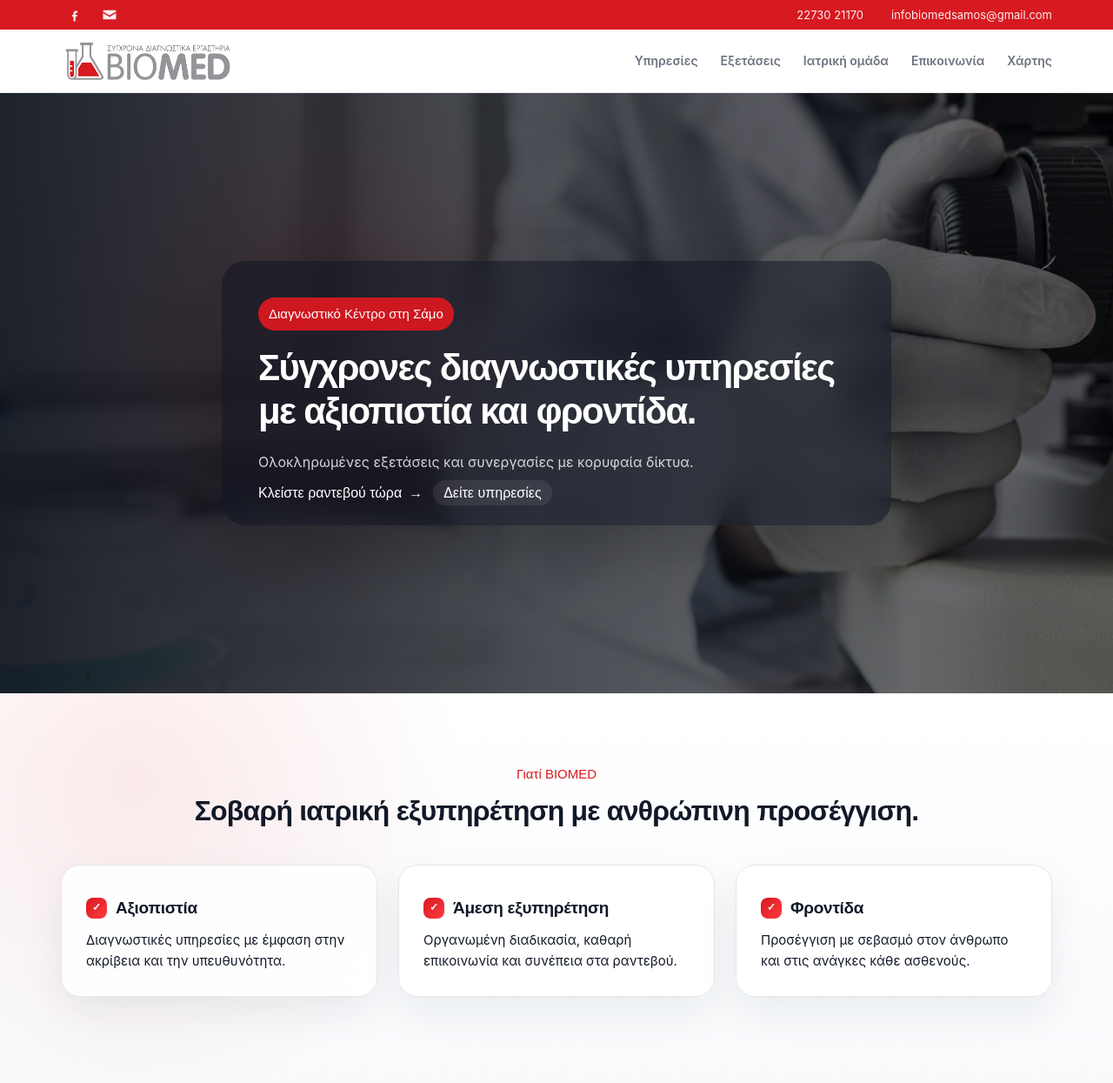
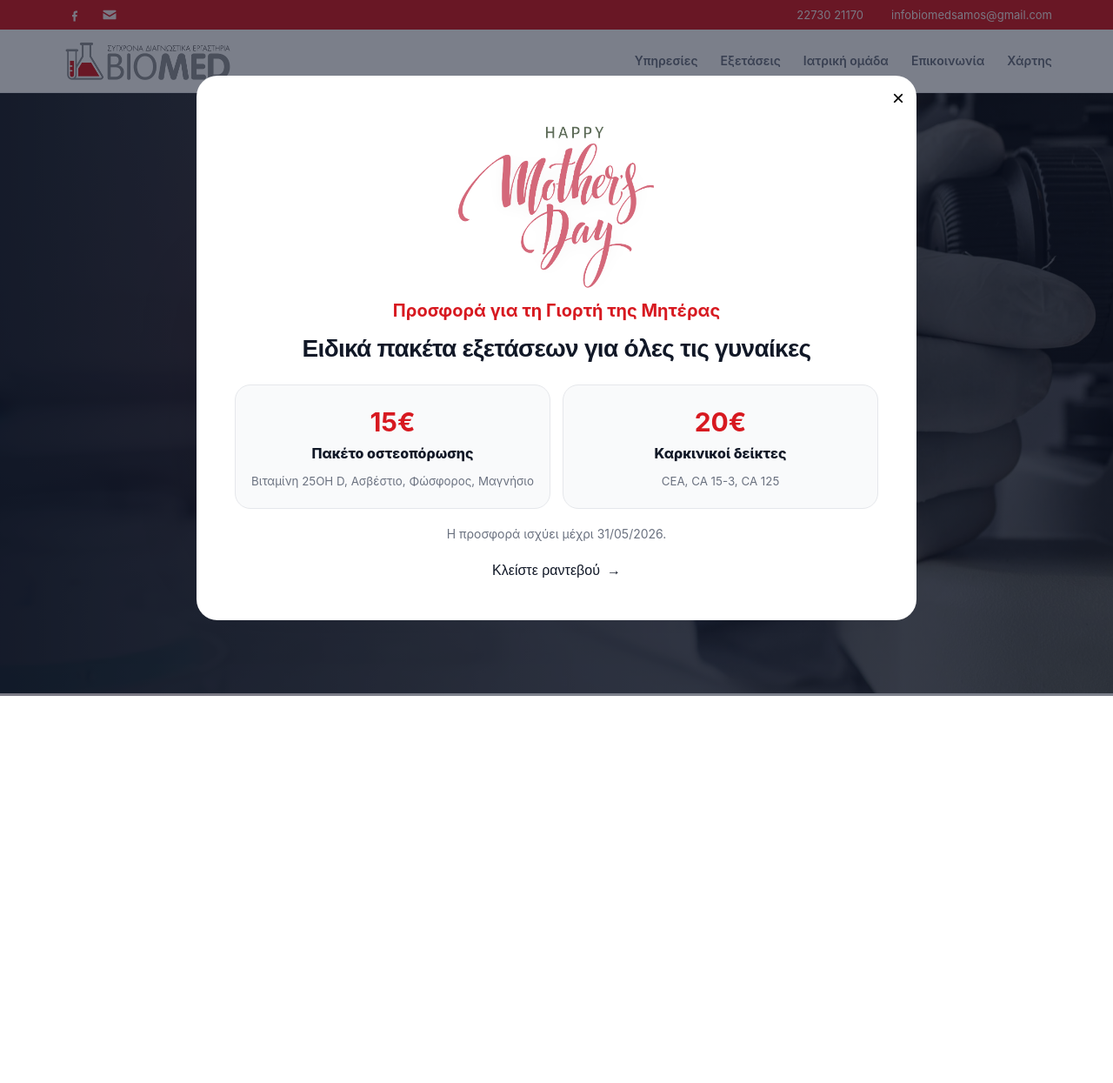
Before and after one commit to makiskollias/biomedsamos, a FastAPI app: page / in a window 1280 px wide. Shown: the top 1245 px of the page at 87% size. After the commit the page ends 800 px from the top, so only its background shows below. Run offline with FastAPI, Linux system fonts and the light colour scheme.

Commit message:
UI polish + popup

```diff
--- a/static/css/_base.css
+++ b/static/css/_base.css
@@ -134,6 +134,10 @@
   text-align: center;
   font-size: 13px;
   color: rgba(255, 255, 255, 0.5);
+}
+
+.footer-location + .footer-location {
+  margin-top: 20px;
 }
 
 .services {
--- /dev/null
+++ b/static/css/popup.css
@@ -0,0 +1,121 @@
+.promo-popup {
+  position: fixed;
+  inset: 0;
+  z-index: 100000;
+  display: flex;
+  align-items: center;
+  justify-content: center;
+  padding: 20px;
+  background: rgba(15, 23, 42, 0.55);
+  opacity: 0;
+  visibility: hidden;
+  pointer-events: none;
+  transition: opacity 0.3s ease, visibility 0.3s ease;
+}
+
+.promo-popup__image {
+  display: block;
+  max-width: 240px;
+  margin: 0 auto 2px;
+  opacity: 0.9;
+  filter: drop-shadow(0 4px 10px rgba(0,0,0,0.05));
+}
+
+.promo-popup.is-visible {
+  opacity: 1;
+  visibility: visible;
+  pointer-events: auto;
+}
+
+.promo-popup__box {
+  background: #ffffff;   /* ΜΟΝΟ λευκό */
+  padding: 22px;         /* κράτα padding */
+  border-radius: 24px;
+  position: relative;
+}
+
+.promo-popup.is-visible .promo-popup__box {
+  transform: translateY(0);
+}
+
+.promo-popup__close {
+  position: absolute;
+  top: 12px;
+  right: 14px;
+  z-index: 10;
+
+  font-size: 24px;
+  background: transparent;
+  border: 0;
+  cursor: pointer;
+}
+
+.promo-popup__box {
+  text-align: center;
+}
+
+.promo-popup__kicker {
+  color: var(--color-primary);
+  font-weight: 700;
+  font-size: 20px;
+}
+
+.promo-popup h2 {
+  margin: 10px 0 22px;
+  font-size: 28px;
+}
+
+.promo-popup__offers {
+  display: grid;
+  grid-template-columns: repeat(2, 1fr);
+  gap: 14px;
+}
+
+.promo-popup__offers div {
+  border: 1px solid var(--color-border);
+  border-radius: 18px;
+  padding: 18px;
+  background: #f9fafb;
+}
+
+.promo-popup__offers strong {
+  display: block;
+  color: var(--color-primary);
+  font-size: 30px;
+}
+
+.promo-popup__offers span {
+  display: block;
+  font-weight: 800;
+  margin-bottom: 6px;
+}
+
+.promo-popup__offers small {
+  color: var(--color-muted);
+  line-height: 1.5;
+}
+
+.promo-popup__note {
+  margin: 18px 0;
+  color: var(--color-muted);
+  font-size: 14px;
+}
+
+.promo-popup__btn {
+  width: 100%;
+  justify-content: center;
+}
+
+@media (max-width: 560px) {
+  .promo-popup__box {
+    padding: 28px 22px;
+  }
+
+  .promo-popup h2 {
+    font-size: 24px;
+  }
+
+  .promo-popup__offers {
+    grid-template-columns: 1fr;
+  }
+}
--- /dev/null
+++ b/static/js/popup.js
@@ -0,0 +1,17 @@
+const promoPopup = document.querySelector("#promoPopup");
+const promoClose = document.querySelector("#promoClose");
+const promoCta = document.querySelector("#promoCta");
+
+if (promoPopup && promoClose) {
+  setTimeout(() => {
+  promoPopup.classList.add("is-visible");
+}, 1200);
+  promoClose.addEventListener("click", () => {
+    promoPopup.classList.remove("is-visible");
+  });
+
+  promoCta?.addEventListener("click", () => {
+    promoPopup.classList.remove("is-visible");
+    umami?.track("mothers_day_offer_click");
+  });
+}
--- a/templates/landing.html
+++ b/templates/landing.html
@@ -7,7 +7,8 @@
     <link rel="stylesheet" href="{{ url_for('static', path='css/landing.css') }}?v=2">
     <link rel="icon" type="image/jpeg" href="/static/images/fav.jpg">
     <script defer src="https://cloud.umami.is/script.js" data-website-id="bc2dd647-9cea-42fb-a611-07e6f79737b7"></script>
-</head>
+    <link rel="stylesheet" href="{{ url_for('static', path='css/popup.css') }}">
+    </head>
 <body>
 
 <header class="topbar">
@@ -460,13 +461,15 @@
 
             <div class="footer-location">
                 <strong>Βαθύ</strong>
-                <p>Δευτέρα - Παρασκευή: 07:30 - 13:30</p>
+                <p>Δευτέρα - Παρασκευή: 07:30 - 15:00</p>
+                <p>και απογεύματα: 17:30 - 20:00</p>
                 <p>Σάββατο: 08:00 - 12:00</p>
             </div>
 
             <div class="footer-location">
                 <strong>Χώρα</strong>
-                <p>Κατόπιν επικοινωνίας</p>
+                <p>  </p>
+                <p>Δευτέρα - Παρασκευή: 07:30 - 13:30</p>
             </div>
         </div>
 
@@ -511,6 +514,8 @@
   </svg>
 </a>
 
+{% include "partials/popup.html" %}
+<script src="{{ url_for('static', path='js/popup.js') }}"></script>
 <script src="{{ url_for('static', path='js/landing.js') }}"></script>
 </body>
 </html>
--- /dev/null
+++ b/templates/partials/popup.html
@@ -0,0 +1,36 @@
+<div class="promo-popup" id="promoPopup">
+  <div class="promo-popup__box">
+    <button class="promo-popup__close" id="promoClose">×</button>
+
+<div class="promo-popup__box">
+
+  <img src="{{ url_for('static', path='images/mother.png') }}"
+       alt="Happy Mother's Day"
+       class="promo-popup__image">
+
+  <span class="promo-popup__kicker">Προσφορά για τη Γιορτή της Μητέρας</span>
+
+    <h2>Ειδικά πακέτα εξετάσεων για όλες τις γυναίκες</h2>
+
+    <div class="promo-popup__offers">
+      <div>
+        <strong>15€</strong>
+        <span>Πακέτο οστεοπόρωσης</span>
+        <small>Βιταμίνη 25OH D, Ασβέστιο, Φώσφορος, Μαγνήσιο</small>
+      </div>
+
+      <div>
+        <strong>20€</strong>
+        <span>Καρκινικοί δείκτες</span>
+        <small>CEA, CA 15-3, CA 125</small>
+      </div>
+    </div>
+
+    <p class="promo-popup__note">Η προσφορά ισχύει μέχρι 31/05/2026.</p>
+
+    <a href="#contact" class="btn btn-primary promo-popup__btn" id="promoCta">
+      Κλείστε ραντεβού
+      <span class="btn-arrow">→</span>
+    </a>
+  </div>
+</div>
```
Also changed, not shown: static/images/mother.png (added).
